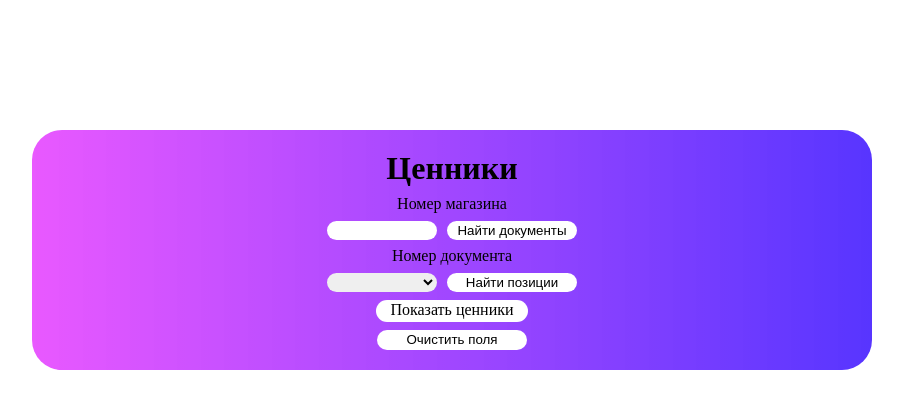
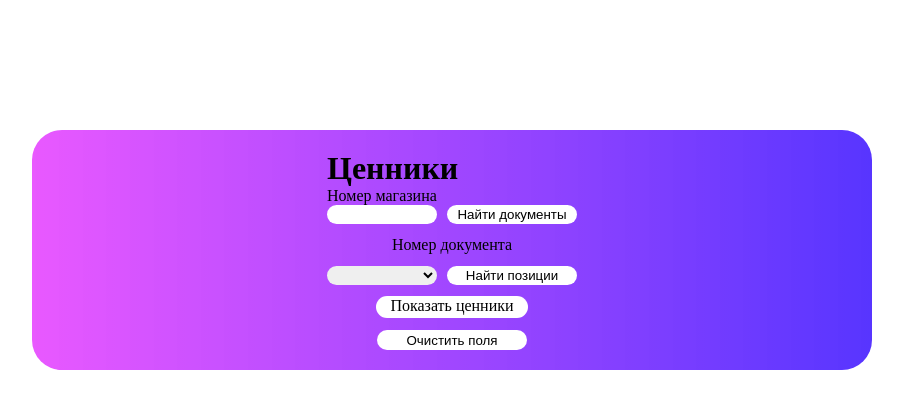
Before and after one commit to eterlate/parfum_pricetag, a React (Create React App) app in the folder client/: page / in a window 1280 px wide. Shown: the top 408 px of the page, without its empty margins (198-1101 px from the left). Built offline with nearby package versions, Linux system fonts and the light colour scheme.

Commit message:
mozila fix

```diff
--- a/client/src/pages/MainPage.jsx
+++ b/client/src/pages/MainPage.jsx
@@ -44,14 +44,15 @@ const MainPage = () => {
     }
 
     // query
-    const docHandler = async () => {
+    const docHandler = async (e) => {
         try {
+            e.preventDefault()
             const data = await request('/find/mag', 'POST', { ...form })
             setMags(data.result.recordset)
             setCookie('searchData', form, { path: '/' })
         } catch (e) { }
     }
-    const positionsHandler = async (e) => {
+    const positionsHandler = async () => {
         try {
             const data = await request('/find/items', 'POST', { ...form })
             setItems(data.result.recordset)
@@ -61,20 +62,23 @@ const MainPage = () => {
 
     return (
         <div className='main'>
+
             <div className='form'>
+                <form onSubmit={docHandler}>
                 <h1>Ценники</h1>
                 <label htmlFor="mag_number">Номер магазина</label>
                 <div>
-                    <form id='chel'>
+
                         <input
                             type="text"
                             name='mag_number'
                             onChange={changeMagHandler}
                             value={form.mag_number}
                         />
-                        <button className='searchButton' onClick={docHandler} disabled={loading}>Найти документы</button>
-                    </form>
+                        <button className='searchButton' type='submit' disabled={loading}>Найти документы</button>
+
                 </div>
+                </form>
                 <label htmlFor="doc_number">Номер документа</label>
                 <div>
                     <select value={form.doc_number} onChange={changeHandler} name="doc_number" id="doc_number">
```
